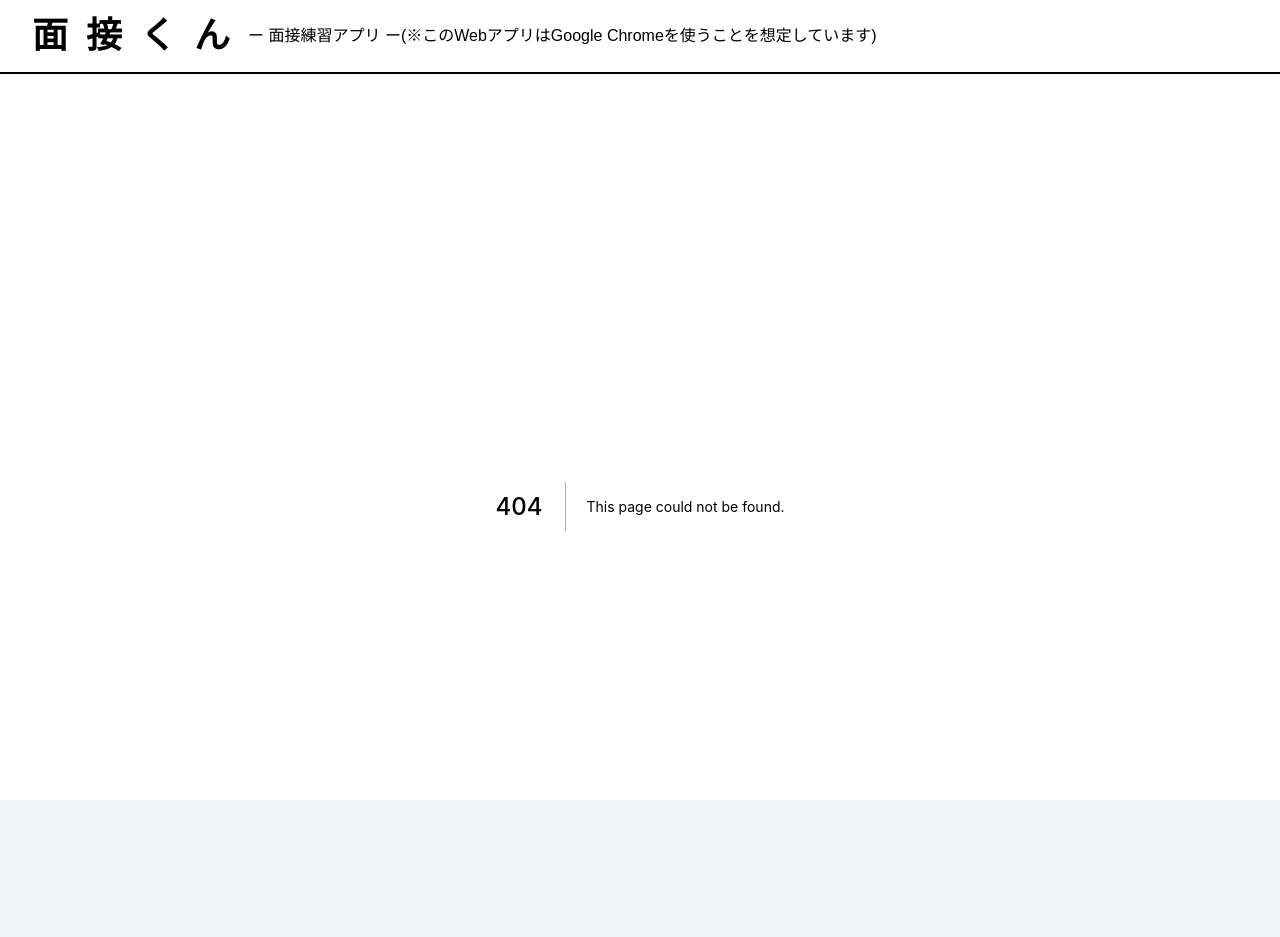
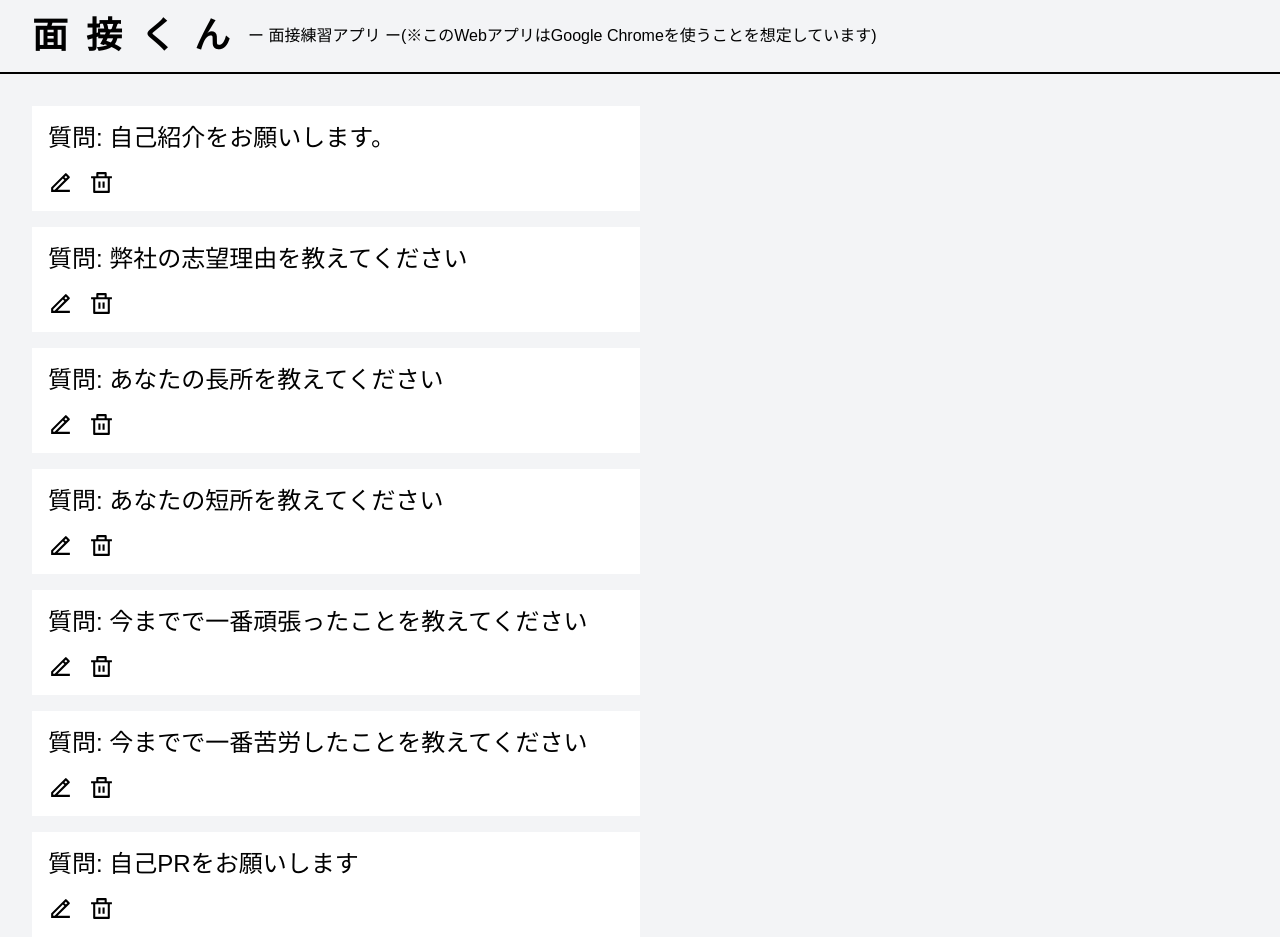
Before and after one commit to NozomuTsuruta/mensetu-kun, a Next.js app: page /frequent in a window 1280 px wide. Before the commit this address had no page. Before the commit the page ends 906 px from the top, so only its background shows below. Built offline with nearby package versions, Linux system fonts and the light colour scheme; a web font is replaced by a local one.

Commit message:
add: 頻出質問のページ追加

```diff
--- /dev/null
+++ b/src/pages/frequent.tsx
@@ -0,0 +1,18 @@
+import { useSelector } from "react-redux";
+import { Item } from "../components/Item";
+import { IStore } from "../redux";
+import { frequentQuestions } from "../util";
+
+export default function Frequent() {
+  const questions = useSelector((state: IStore) => state.questions);
+  const list = frequentQuestions.filter(
+    ({ text }) => !questions.some((question) => question.text === text)
+  );
+  return (
+    <div>
+      {list.map(({ id, text }) => (
+        <Item key={id} id={id} text={text} />
+      ))}
+    </div>
+  );
+}
--- a/src/pages/index.tsx
+++ b/src/pages/index.tsx
@@ -37,11 +37,14 @@ export default function Index() {
           開始
         </button>
         <button
-          className={`button ${disabled ? "disabled" : ""}`}
+          className={`button mr-4 ${disabled ? "disabled" : ""}`}
           disabled={disabled}
           onClick={() => dispatch(deleteAllQuestion())}
         >
           全削除
+        </button>
+        <button className="button" onClick={() => Router.push("/frequent")}>
+          一覧
         </button>
       </div>
       <Form mode="add" submit={submit} />
```
